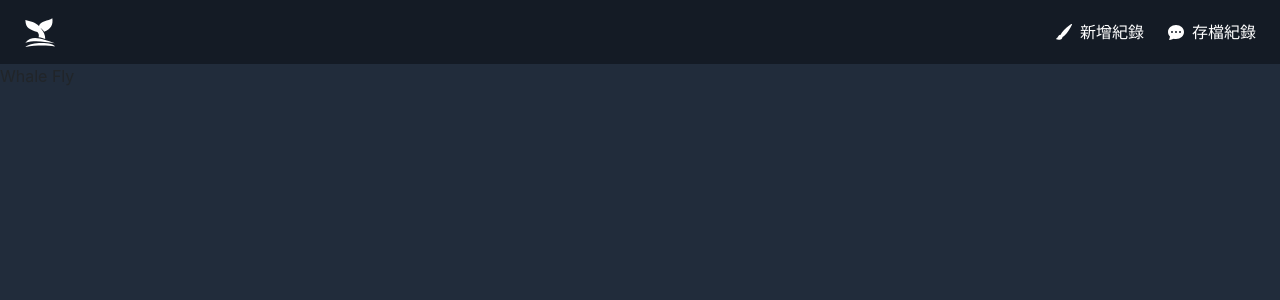
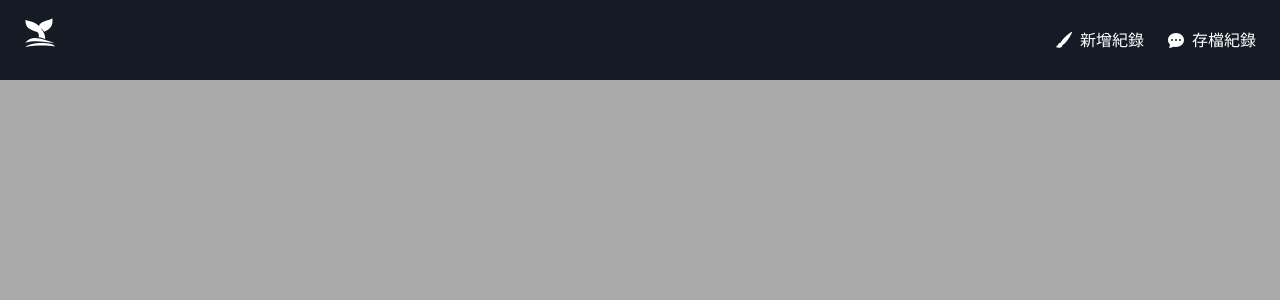
Before and after one commit to SlienceAn/Business-Arch, a Next.js app: page / in a window 1280 px wide. Shown: the top 300 px of the page. Built offline with nearby package versions, Linux system fonts and the light colour scheme.

Commit message:
Add index animate

```diff
--- a/pages/_app.js
+++ b/pages/_app.js
@@ -1,9 +1,9 @@
 import { useEffect } from 'react';
 import 'bootstrap/dist/css/bootstrap.css'
 import '../styles/globals.css'
+import '../styles/index.scss'
 import '../styles/TreeView.scss'
 import '../styles/ToolNav.scss'
-import '../styles/index.scss'
 
 function MyApp({ Component, pageProps }) {
   useEffect(() => {
--- a/pages/index.jsx
+++ b/pages/index.jsx
@@ -1,9 +1,18 @@
 
 export default function App() {
   return (
-    <div className="w-100 h-100">
-      <div className="anime-content">
-
+    <div className="w-100 h-100 position-relative">
+      <div className="animate-content">
+          <div></div>
+          <div></div>
+          <div></div>
+          <div></div>
+          <div></div>
+          <div></div>
+          <div></div>
+          <div></div>
+          <div></div>
+          <div></div>
       </div>
       <div className="text-content">
          <span>Whale Fly</span>
--- a/styles/Index.scss
+++ b/styles/Index.scss
@@ -1,3 +1,33 @@
-.text-content {
-    width: 80%;
+.animate-content {
+    position: absolute;
+    background: #aaa;
+    top: 0;
+    left: 0;
+    width: 100%;
+    height: 100%;
+
+    & div {
+        height: 10%;
+        background: #212c3b;
+        animation: box;
+        animation-duration: .51s;
+        animation-fill-mode: forwards;
+    }
+
+    @for $i from 1 to 10 {
+        & div:nth-child(#{$i}) {
+            animation-delay:  #{$i*0.2}s;
+        }
+    }
+
 }
+
+@keyframes box {
+    0% {
+        width: 100%;
+    }
+
+    100% {
+        width: 0%;
+    }
+}
--- a/styles/globals.css
+++ b/styles/globals.css
@@ -3,13 +3,15 @@ body {
   padding: 0;
   margin: 0;
   height: 100%;
-  overflow: hidden;
   font-family: -apple-system, BlinkMacSystemFont, Segoe UI, Roboto, Oxygen,
     Ubuntu, Cantarell, Fira Sans, Droid Sans, Helvetica Neue, sans-serif;
   background-color: #212c3b;
 }
+nav {
+  height: 10%;
+}
 #__next {
-  height: 100%;
+  height: 90%;
 }
 a {
   color: inherit;
```
